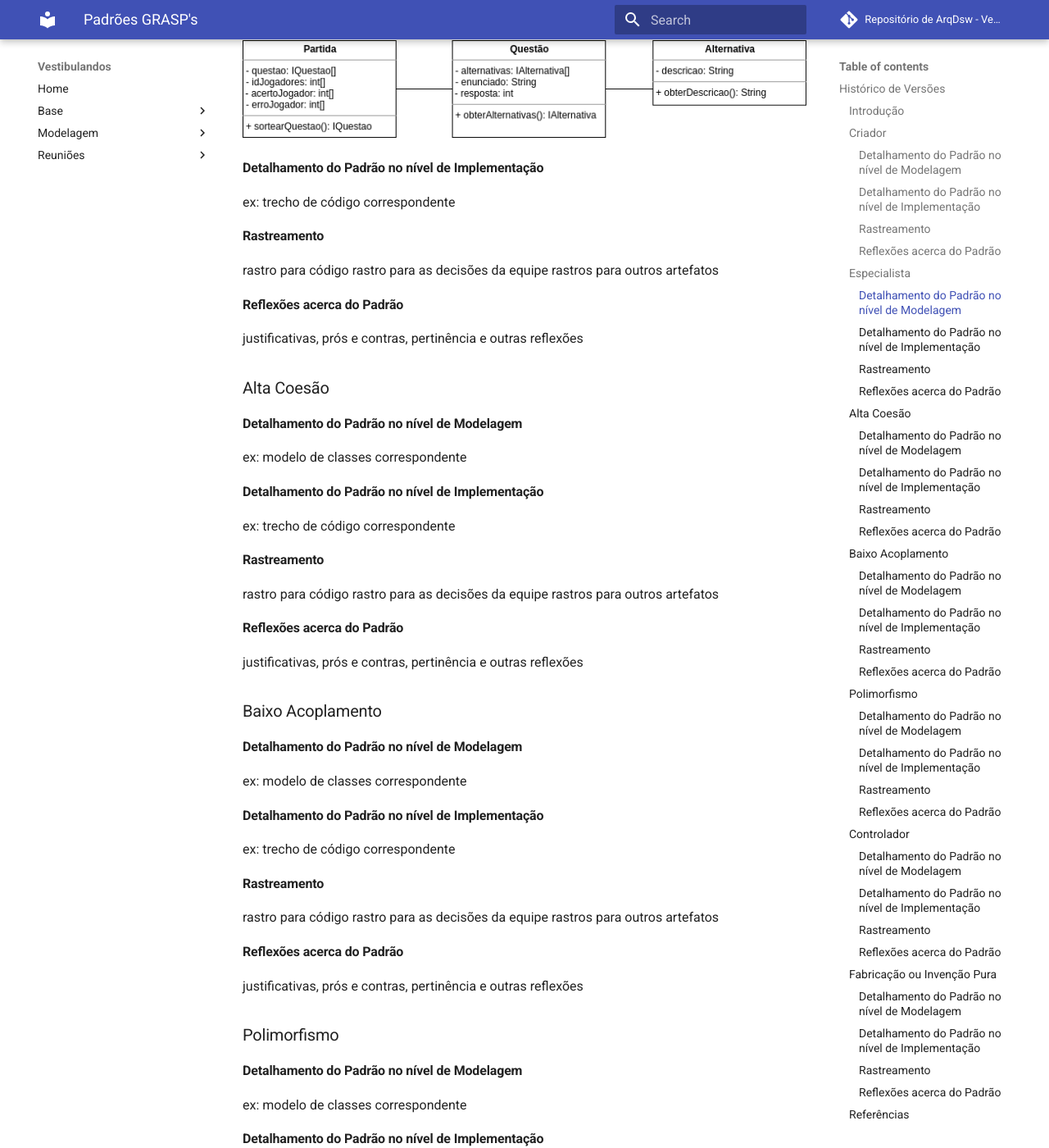
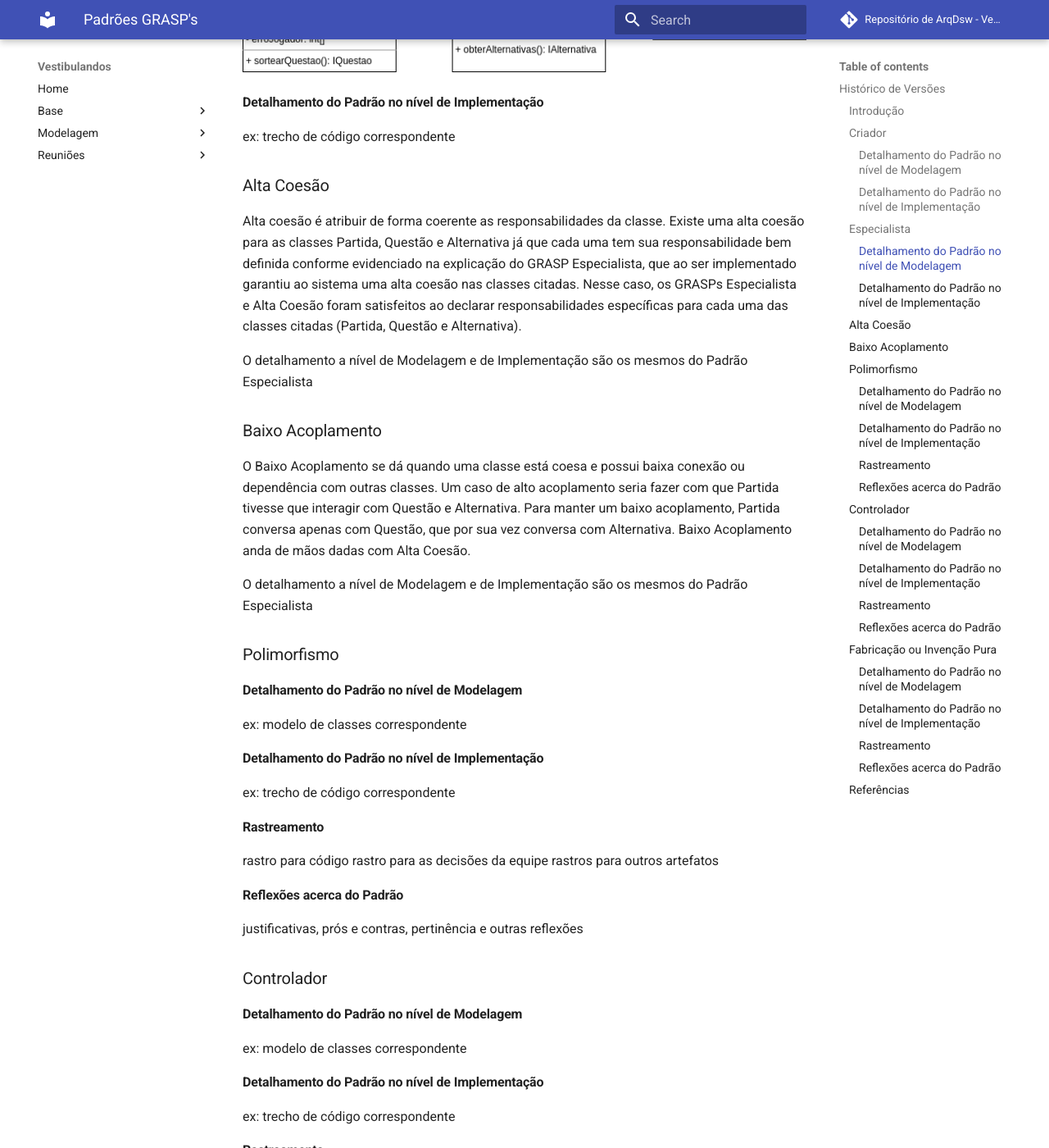
Before and after one commit to UnBArqDsw/2020.1_G4_Vestibulandos, an MkDocs documentation site: the page built from docs/padroes_de_projeto/grasps.md, in a window 1280 px wide and 1400 px high, scrolled down 1911 px. Shown: the whole window at 82% size. Built offline with MkDocs 1.6.1 and Material for MkDocs 9.7.7, drawn with Linux system fonts in a browser that asks for light colours; comment, search, counter and statistics services are not loaded; some of the changed text lies outside the part shown.

Commit message:
Adicionando Alta Coesao e Baixo Acoplamento

```diff
--- a/docs/padroes_de_projeto/grasps.md
+++ b/docs/padroes_de_projeto/grasps.md
@@ -7,6 +7,7 @@
 | 26/10/2020 | 0.1 | Adicionado o documento | Ricardo Lima Canela |
 | 26/10/2020 | 0.2 | Adicionado Criador | Ricardo Lima Canela e Julio Litwin |
 | 26/10/2020 | 0.3 | Adicionado Especialista | Ricardo Lima Canela |
+| 26/10/2020 | 0.4 | Adicionado Alta Coesão e Baixo Acoplamento | Ricardo Lima Canela |
 
 ### Introdução
 
@@ -38,13 +39,6 @@ No projeto Vestibulando podemos destacar:
 
 #### Detalhamento do Padrão no nível de Implementação
 ex: trecho de código correspondente
-#### Rastreamento
-rastro para código
-rastro para as decisões da equipe
-rastros para outros artefatos
-
-#### Reflexões acerca do Padrão
-justificativas, prós e contras, pertinência e outras reflexões
 
 ### Especialista
 
@@ -59,41 +53,18 @@ Por isso, A relação das entidades Partida, Questão e Alternativa é dada como
 
 #### Detalhamento do Padrão no nível de Implementação
 ex: trecho de código correspondente
-#### Rastreamento
-rastro para código
-rastro para as decisões da equipe
-rastros para outros artefatos
-
-#### Reflexões acerca do Padrão
-justificativas, prós e contras, pertinência e outras reflexões
 
 ### Alta Coesão
 
-#### Detalhamento do Padrão no nível de Modelagem
-ex: modelo de classes correspondente
-#### Detalhamento do Padrão no nível de Implementação
-ex: trecho de código correspondente
-#### Rastreamento
-rastro para código
-rastro para as decisões da equipe
-rastros para outros artefatos
+Alta coesão é atribuir de forma coerente as responsabilidades da classe. Existe uma alta coesão para as classes Partida, Questão e Alternativa já que cada uma tem sua responsabilidade bem definida conforme evidenciado na explicação do GRASP Especialista, que ao ser implementado garantiu ao sistema uma alta coesão nas classes citadas. Nesse caso, os GRASPs Especialista e Alta Coesão foram satisfeitos ao declarar responsabilidades específicas para cada uma das classes citadas (Partida, Questão e Alternativa).
 
-#### Reflexões acerca do Padrão
-justificativas, prós e contras, pertinência e outras reflexões
+O detalhamento a nível de Modelagem e de Implementação são os mesmos do Padrão Especialista
 
 ### Baixo Acoplamento
 
-#### Detalhamento do Padrão no nível de Modelagem
-ex: modelo de classes correspondente
-#### Detalhamento do Padrão no nível de Implementação
-ex: trecho de código correspondente
-#### Rastreamento
-rastro para código
-rastro para as decisões da equipe
-rastros para outros artefatos
+O Baixo Acoplamento se dá quando uma classe está coesa e possui baixa conexão ou dependência com outras classes. Um caso de alto acoplamento seria fazer com que Partida tivesse que interagir com Questão e Alternativa. Para manter um baixo acoplamento, Partida conversa apenas com Questão, que por sua vez conversa com Alternativa. Baixo Acoplamento anda de mãos dadas com Alta Coesão.
 
-#### Reflexões acerca do Padrão
-justificativas, prós e contras, pertinência e outras reflexões
+O detalhamento a nível de Modelagem e de Implementação são os mesmos do Padrão Especialista
 
 ### Polimorfismo
 
```
